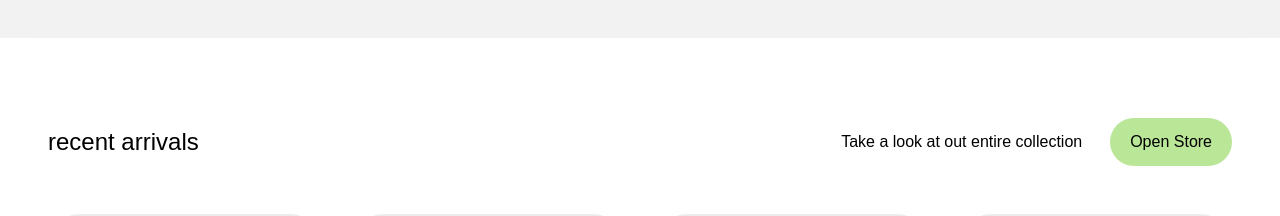
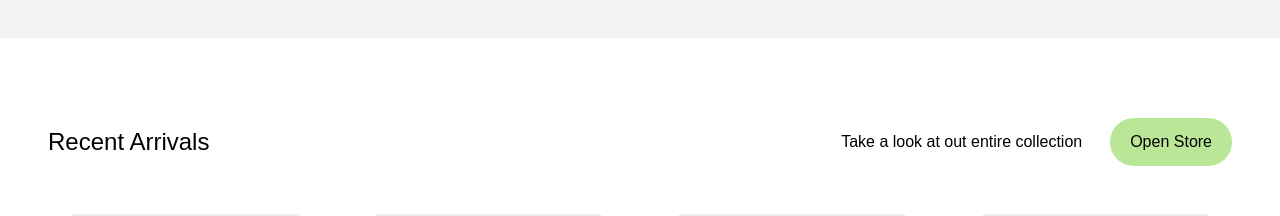
Before and after one commit to Aryan8872/anugraha, a React (Vite) app: page / in a window 1280 px wide. Shown: the part 1800-2016 px from the top of the page. Built offline with nearby package versions, Linux system fonts and the light colour scheme; a web font is replaced by a local one.

Commit message:
recent title homepage change

```diff
--- a/src/Components/RecentArrivals.jsx
+++ b/src/Components/RecentArrivals.jsx
@@ -14,8 +14,8 @@ const RecentArrivals = () => {
   return (
     <div className="w-full flex flex-col gap-12  bg-white px-4 py-20 sm:px-12  ">
       <div className="flex w-full items-center justify-between">
-        <span className="font-dew-expanded-semibold text-lg sm:text-2xl">
-          recent arrivals
+        <span className="font-dew-bold text-lg sm:text-2xl">
+          Recent Arrivals
         </span>
         <div className="flex gap-7 items-center">
           <span className="hidden lg:block font-dew-semibold">
```
